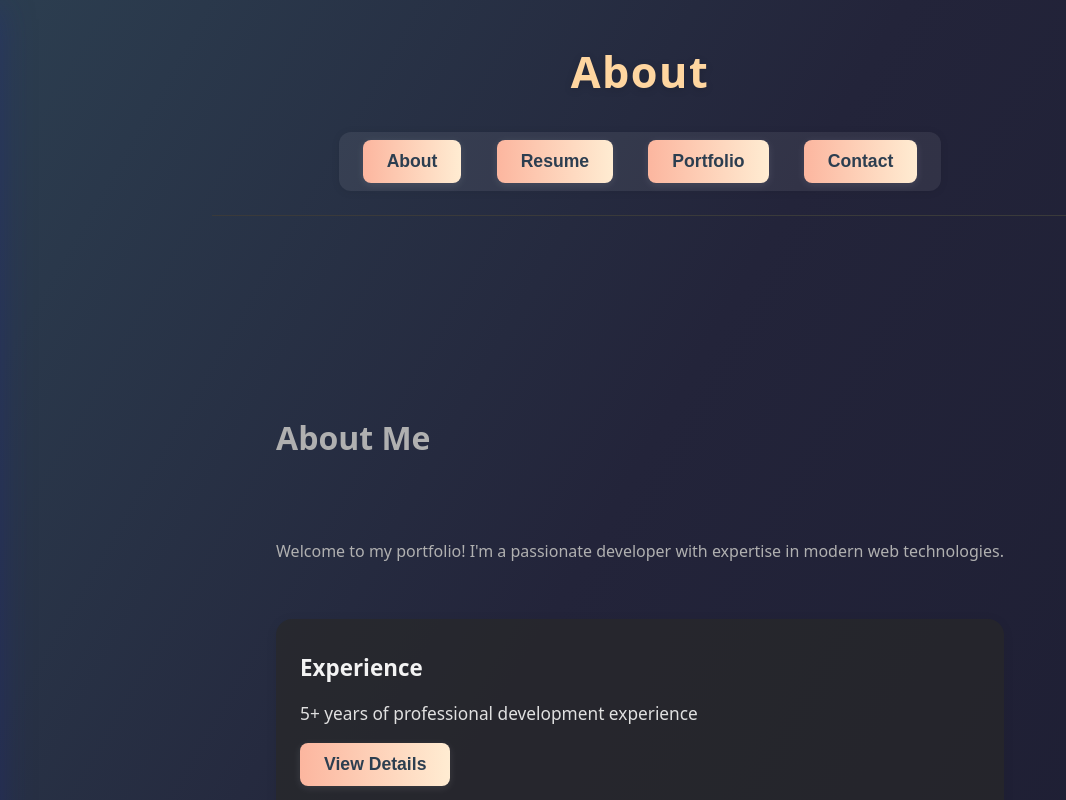
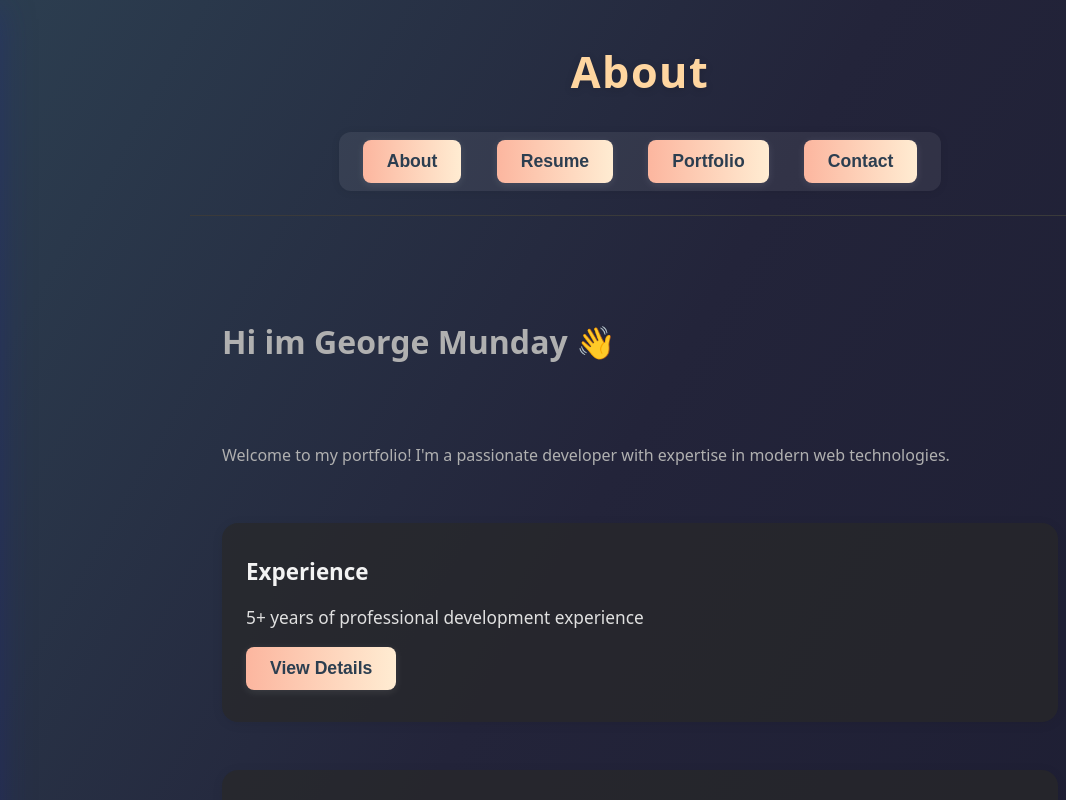
Before and after one commit to GeorgeMunday/software-development-portfolio, a React (Vite) app: page / in a window 1280 px wide. Shown: the top 800 px of the page, without its empty margins (0-1066 px from the left). Built offline with nearby package versions, Linux system fonts and the light colour scheme.

Commit message:
change some thing

```diff
--- a/src/page/componets/infobar.jsx
+++ b/src/page/componets/infobar.jsx
@@ -15,6 +15,16 @@ const InfoBar = ({ isOpen, onClose, infoType }) => {
   };
 
   return (
+    <>
+      {isOpen && (
+        <div
+          className="infobar-overlay"
+          onClick={onClose}
+          aria-label="Close infobar"
+          tabIndex={0}
+          style={{position: 'fixed', top: 0, left: 0, right: 0, bottom: 0, zIndex: 1199, background: 'rgba(20,20,30,0.18)'}}
+        />
+      )}
       <aside className={`infobar ${isOpen ? 'open' : ''}`}>
         <button className="close-btn" onClick={onClose}>
           ✕
@@ -28,6 +38,7 @@ const InfoBar = ({ isOpen, onClose, infoType }) => {
           )}
         </div>
       </aside>
+    </>
   );
 };
 
--- a/src/page/componets/mains/about-main.jsx
+++ b/src/page/componets/mains/about-main.jsx
@@ -9,7 +9,18 @@ const AboutMain = ({ onSidebarToggle, onInfoClick }) => {
   return (
     <div className="about-container">
       <div className="about-header">
-        <h1>About Me</h1>
+        <h1>
+          Hi im George Munday{' '}
+          <span
+            className="wave-emoji"
+            role="img"
+            aria-label="waving hand"
+            onMouseEnter={e => e.currentTarget.classList.add('wave')}
+            onMouseLeave={e => e.currentTarget.classList.remove('wave')}
+          >
+            👋
+          </span>
+        </h1>
       </div>
       <div className="about-content">
         <div className="about-intro">
--- a/src/page/componets/mains/styles/layout.css
+++ b/src/page/componets/mains/styles/layout.css
@@ -14,8 +14,8 @@
 
 .main-content, .about-container {
   max-width: 900px;
-  width: 100%;
-  margin: 3rem auto 2rem auto;
+  width: 80rem;
+  margin: auto auto 2rem auto;
   border-radius: 1.5rem;
   padding: 2.5rem 2rem 2.5rem 2rem;
   min-height: 600px;
--- a/src/page/componets/mains/styles/typography.css
+++ b/src/page/componets/mains/styles/typography.css
@@ -0,0 +1,18 @@
+/* Waving hand emoji animation */
+.wave-emoji {
+  display: inline-block;
+  transition: transform 0.2s;
+}
+.wave-emoji.wave {
+  animation: wave-hand 1s cubic-bezier(.36,.07,.19,.97) both;
+}
+@keyframes wave-hand {
+  0% { transform: rotate(0deg); }
+  10% { transform: rotate(14deg); }
+  20% { transform: rotate(-8deg); }
+  30% { transform: rotate(14deg); }
+  40% { transform: rotate(-4deg); }
+  50% { transform: rotate(10deg); }
+  60% { transform: rotate(0deg); }
+  100% { transform: rotate(0deg); }
+}
```
Lines whose indentation alone changed are shown as unchanged.
